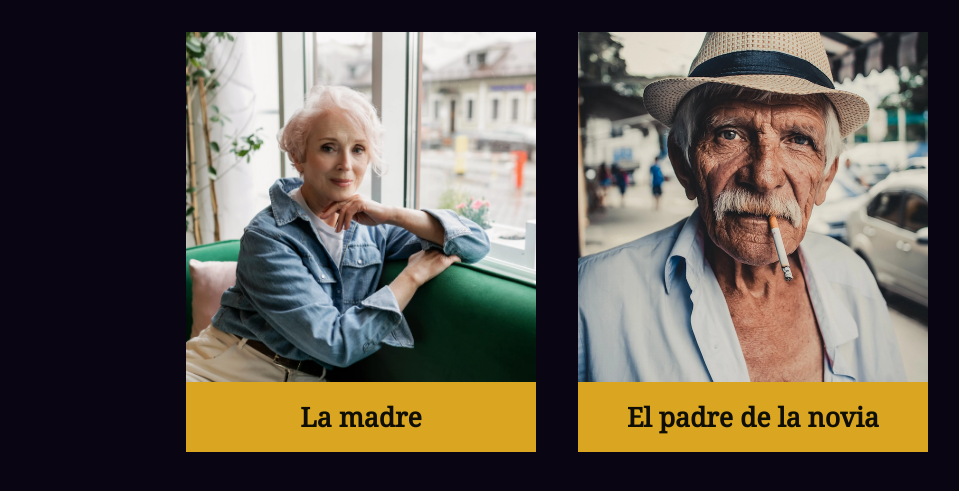
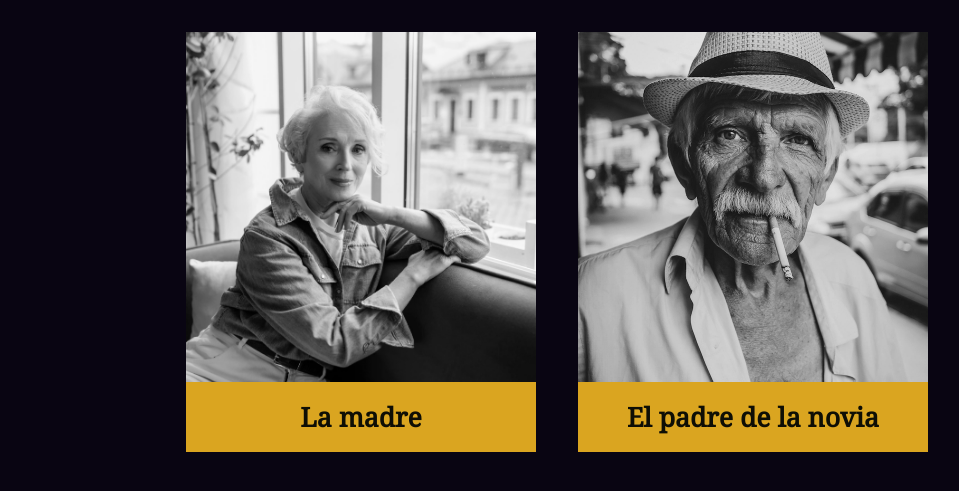
Before and after one commit to fcesc-code/teatrewind, a website built with Parcel: page src/actors.html in a window 1280 px wide. Shown: the part 245-736 px from the top of the page, without its empty margins (83-1042 px from the left). Built offline with nearby package versions, Linux system fonts and the light colour scheme.

Commit message:
hotfix / solve grayscale issue in actors-characters page

```diff
--- a/src/assets/styles/main.sass
+++ b/src/assets/styles/main.sass
@@ -88,4 +88,5 @@
   .card__actor
     @apply py-4 px-6 text-txt_white text-center bg-txt_contrast text-card leading-12 font-semibold
   .card__img
-    @apply object-cover object-center grayscale-1 w-card max-h-card box-border
+    @apply object-cover object-center w-card max-h-card box-border
+    filter: grayscale(100%)
```
